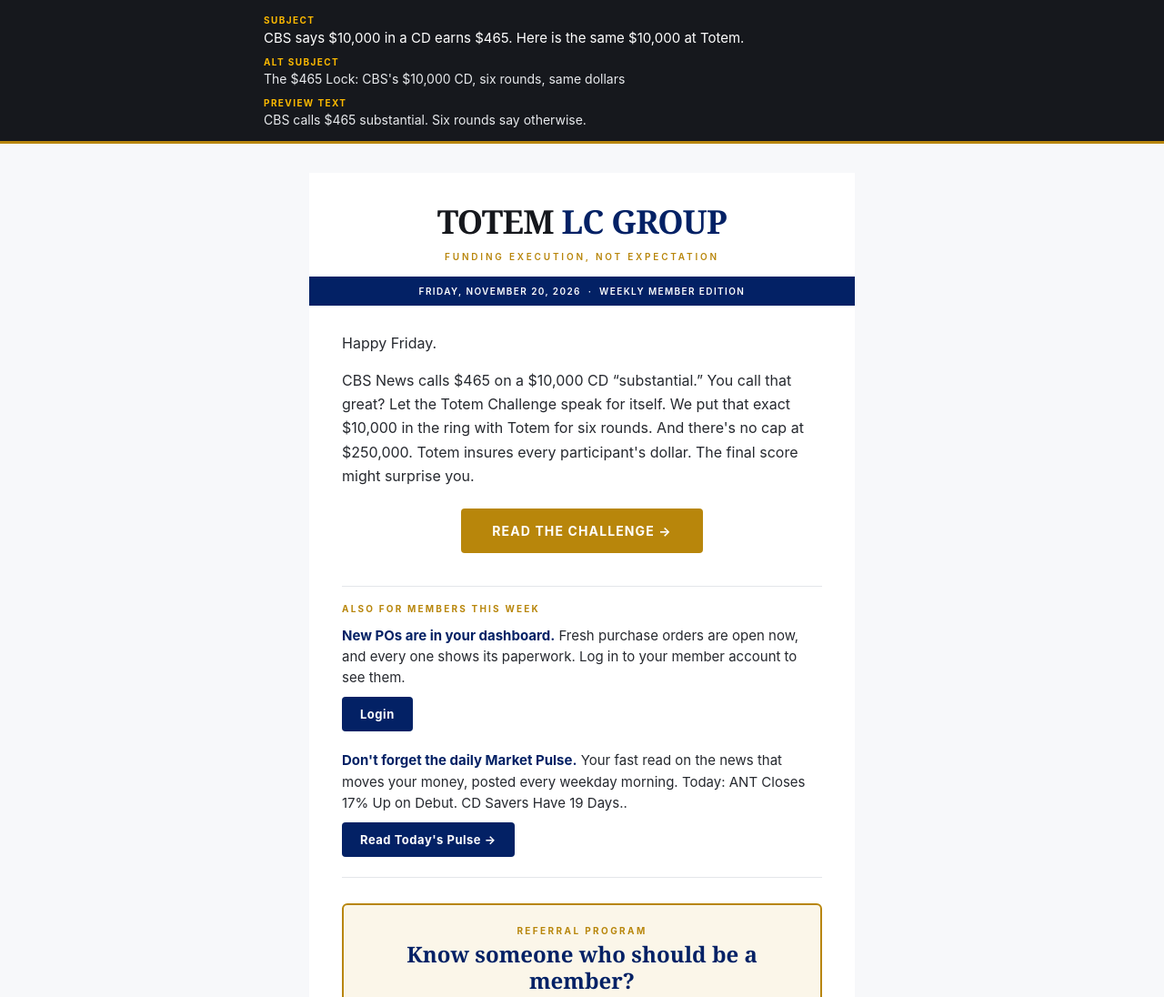
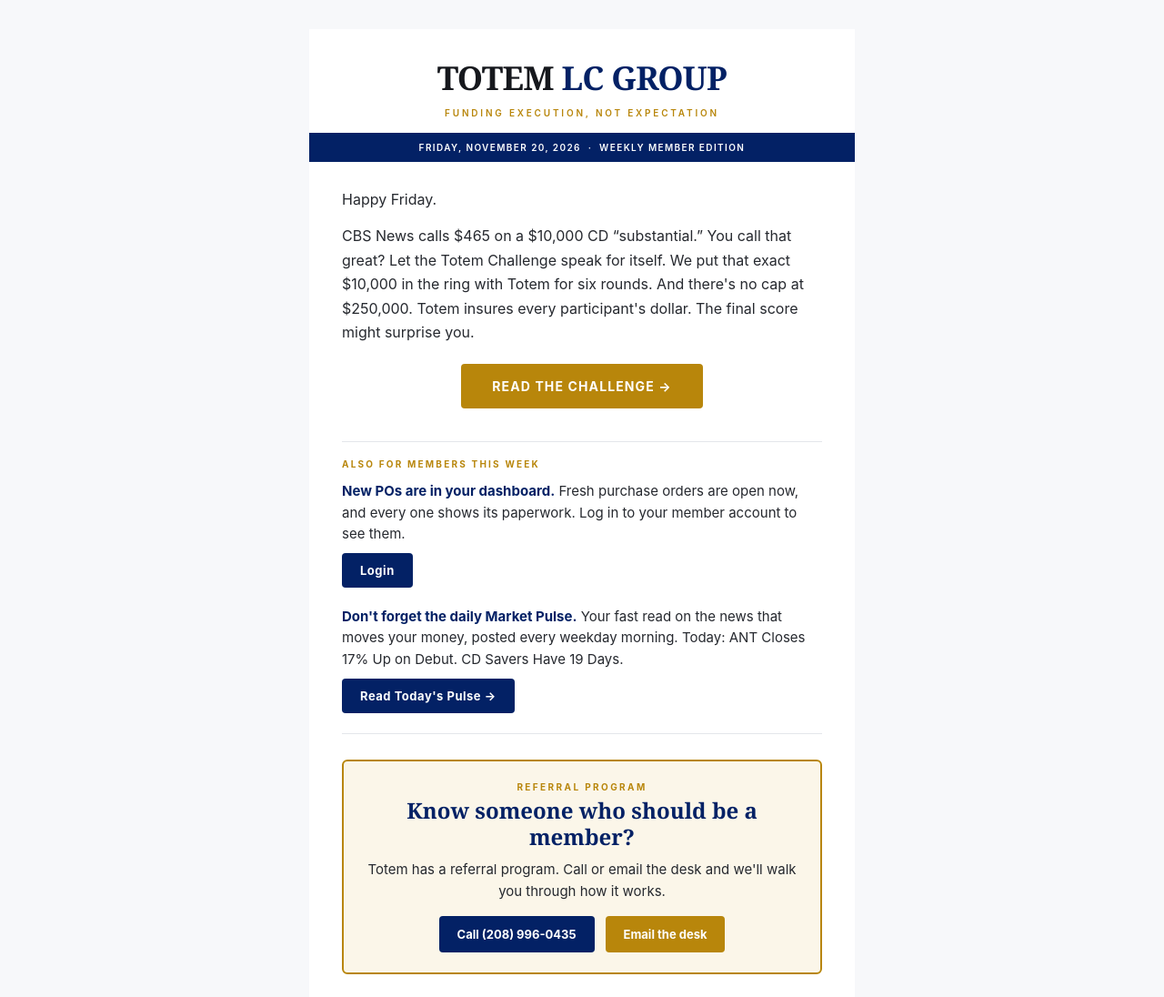
Before and after one commit to navajosouljah/totem-newsletter-site, a plain HTML site: page email_preview_2026-11-20.html in a window 1280 px wide. Shown: the top 1096 px of the page at 91% size. Drawn offline with Linux system fonts and the light colour scheme.

Commit message:
Remove the editorial subject bar and fix a double period in the Friday Nov 20 email preview.
The members file no longer includes the review-only Subject/Alt/Preview bar. The hidden preheader is unchanged. The Market Pulse headline now ends with a single period.

```diff
--- a/email_preview_2026-11-20.html
+++ b/email_preview_2026-11-20.html
@@ -21,23 +21,6 @@
 </style>
 </head>
 <body style="margin: 0 !important; padding: 0 !important; background-color: #f7f8fa; font-family: 'Inter', Helvetica, Arial, sans-serif;">
-
-<div class="preview-bar" style="background:#16181d;color:#ffffff;font-family:'Inter',Helvetica,Arial,sans-serif;padding:16px 20px 14px 20px;border-bottom:3px solid #b8860b;">
-  <div style="max-width:700px;margin:0 auto;">
-    <div style="margin:0 0 10px 0;">
-      <div style="font-size:10px;font-weight:700;letter-spacing:0.14em;text-transform:uppercase;color:#fcb900;margin:0 0 3px 0;">Subject</div>
-      <div style="font-size:15px;line-height:1.4;color:#ffffff;">CBS says $10,000 in a CD earns $465. Here is the same $10,000 at Totem.</div>
-    </div>
-    <div style="margin:0 0 10px 0;">
-      <div style="font-size:10px;font-weight:700;letter-spacing:0.14em;text-transform:uppercase;color:#fcb900;margin:0 0 3px 0;">Alt subject</div>
-      <div style="font-size:14px;line-height:1.4;color:#e8eaed;">The $465 Lock: CBS's $10,000 CD, six rounds, same dollars</div>
-    </div>
-    <div>
-      <div style="font-size:10px;font-weight:700;letter-spacing:0.14em;text-transform:uppercase;color:#fcb900;margin:0 0 3px 0;">Preview text</div>
-      <div style="font-size:14px;line-height:1.4;color:#e8eaed;">CBS calls $465 substantial. Six rounds say otherwise.</div>
-    </div>
-  </div>
-</div>
 
 <div style="display: none; max-height: 0; overflow: hidden; mso-hide: all; font-size: 1px; line-height: 1px; color: #f7f8fa;">
   CBS calls $465 substantial. Six rounds say otherwise.&nbsp;&zwnj;&nbsp;&zwnj;&nbsp;&zwnj;&nbsp;&zwnj;&nbsp;&zwnj;&nbsp;&zwnj;&nbsp;&zwnj;&nbsp;&zwnj;&nbsp;&zwnj;&nbsp;&zwnj;&nbsp;&zwnj;&nbsp;&zwnj;&nbsp;&zwnj;&nbsp;&zwnj;&nbsp;&zwnj;&nbsp;&zwnj;&nbsp;&zwnj;&nbsp;&zwnj;&nbsp;&zwnj;&nbsp;&zwnj;&nbsp;
@@ -105,7 +88,7 @@
                   <p style="margin: 0 0 12px 0; font-family: 'Inter', Helvetica, Arial, sans-serif; font-size: 10px; font-weight: 700; letter-spacing: 0.22em; text-transform: uppercase; color: #b8860b;">Also for members this week</p>
                   <p style="margin: 0 0 10px 0; font-family: 'Inter', Helvetica, Arial, sans-serif; font-size: 15px; line-height: 1.55; color: #26292f;"><strong style="color: #032165;">New POs are in your dashboard.</strong> Fresh purchase orders are open now, and every one shows its paperwork. Log in to your member account to see them.</p>
                   <p style="margin: 0 0 20px 0;"><a href="https://totemlcgplatform.com/login" target="_blank" style="display: inline-block; background-color: #032165; color: #ffffff; font-family: 'Inter', Helvetica, Arial, sans-serif; font-size: 13px; font-weight: 700; letter-spacing: 0.04em; text-decoration: none; padding: 11px 20px; border-radius: 4px;">Login</a></p>
-                  <p style="margin: 0 0 10px 0; font-family: 'Inter', Helvetica, Arial, sans-serif; font-size: 15px; line-height: 1.55; color: #26292f;"><strong style="color: #032165;">Don't forget the daily Market Pulse.</strong> Your fast read on the news that moves your money, posted every weekday morning. Today: ANT Closes 17% Up on Debut. CD Savers Have 19 Days..</p>
+                  <p style="margin: 0 0 10px 0; font-family: 'Inter', Helvetica, Arial, sans-serif; font-size: 15px; line-height: 1.55; color: #26292f;"><strong style="color: #032165;">Don't forget the daily Market Pulse.</strong> Your fast read on the news that moves your money, posted every weekday morning. Today: ANT Closes 17% Up on Debut. CD Savers Have 19 Days.</p>
                   <p style="margin: 0 0 16px 0;"><a href="https://totem-challenge-preview.vercel.app/market_pulse_november20_2026.html" target="_blank" style="display: inline-block; background-color: #032165; color: #ffffff; font-family: 'Inter', Helvetica, Arial, sans-serif; font-size: 13px; font-weight: 700; letter-spacing: 0.04em; text-decoration: none; padding: 11px 20px; border-radius: 4px;">Read Today's Pulse &rarr;</a></p>
                 </td>
               </tr>
```
